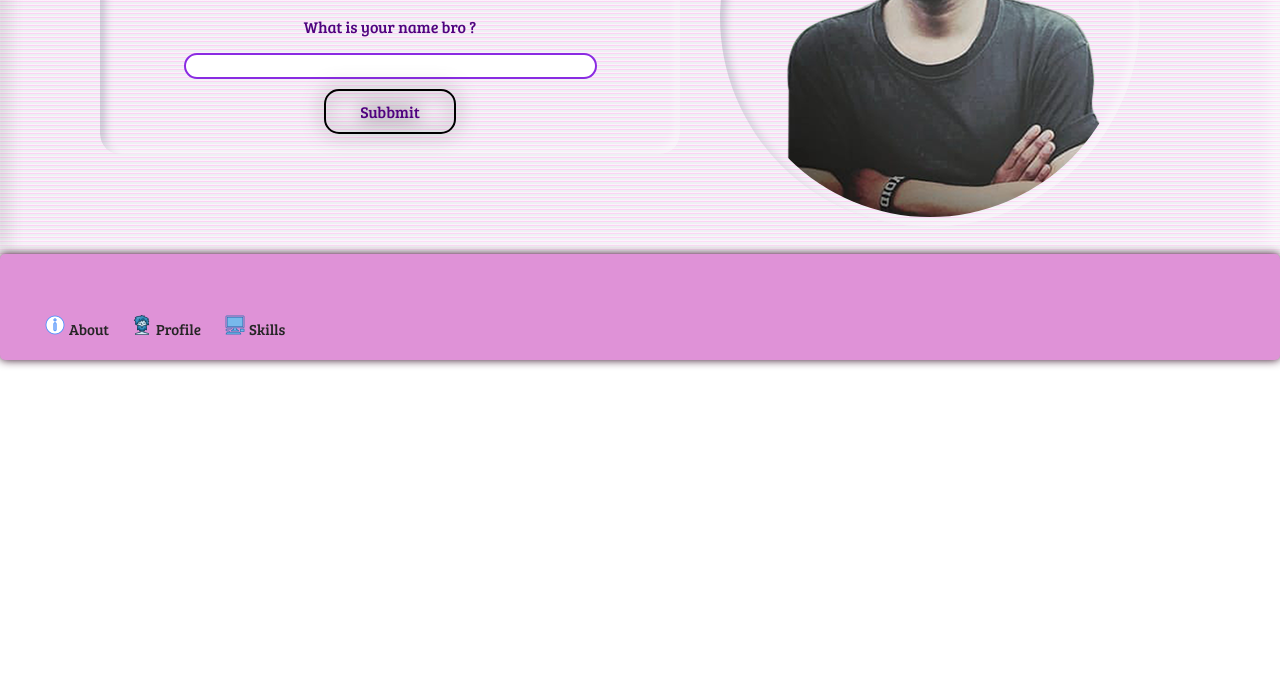
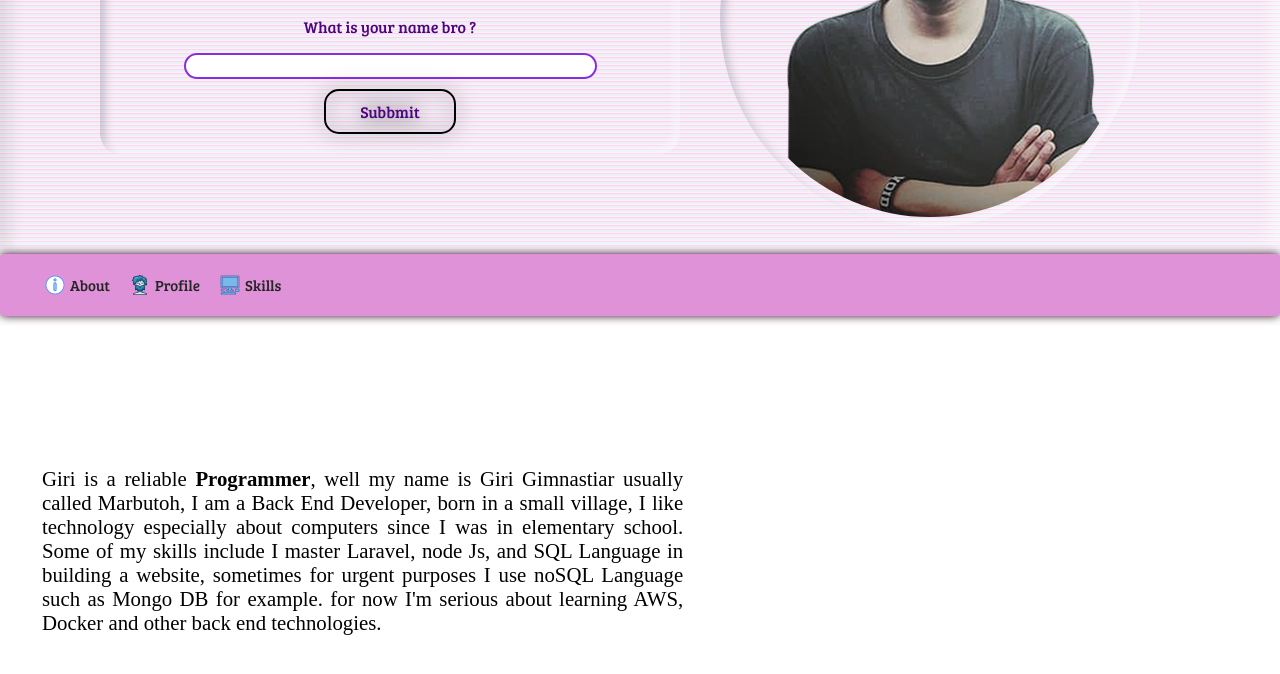
Before and after one commit to Marbutoh-Hub/Portofolio, a plain HTML site: page index.html in a window 1280 px wide. Shown: the part 242-916 px from the top of the page. Before the commit the page ends 816 px from the top, so only its background shows below. Drawn offline with Linux system fonts and the light colour scheme.

Commit message:
menambahkan main dan menambahkan animasi pada main dan lain lain

```diff
--- a/assets/js/script.js
+++ b/assets/js/script.js
@@ -31,6 +31,14 @@ const linkedin = document.querySelector(".linkedin");
 const twitter = document.querySelector(".twitter");
 const instagram = document.querySelector(".instagram");
 const nav = document.getElementsByTagName("nav");
+const jumbotron = document.querySelector(".jumbotron");
+const body = document.querySelector("body");
+const menu = document.getElementById("menu");
+const title = document.querySelector(".title");
+const pp = document.querySelector(".pp");
+const content = document.querySelector(".content");
+const aboutH1 = document.querySelector("#about>h1");
+const about = document.querySelector("#about");
 
 var j = 0;
 var speed = 50;
@@ -62,5 +70,24 @@ btnWelcome.addEventListener("click", function () {
   linkedin.style.marginLeft = "10px";
   twitter.style.marginLeft = "10px";
   instagram.style.marginLeft = "10px";
-  // nav.style.position = "relative";
 });
+
+document.addEventListener("scroll", () => {
+  var lastKnownScrollPosition = window.scrollY;
+  title.style.transform = "translate(" + lastKnownScrollPosition / 2 + "%,0px)";
+  pp.style.transform = "translate(0px," + -lastKnownScrollPosition + "%)";
+  console.log(lastKnownScrollPosition);
+  if (lastKnownScrollPosition > 10) {
+    aboutH1.style.marginLeft = "25%";
+    if (lastKnownScrollPosition > 300) {
+      about.style.border = "2px solid rgb(240, 154, 210)";
+      about.style.boxShadow = "0 0 10px rgb(52, 14, 38)";
+    }
+  } else if (lastKnownScrollPosition < 10) {
+    aboutH1.style.marginLeft = "-1000px";
+    if (lastKnownScrollPosition < 10) {
+      about.style.border = "2px solid white";
+      about.style.boxShadow = "0 0 10px white";
+    }
+  }
+});
--- a/assets/styles/style.css
+++ b/assets/styles/style.css
@@ -7,6 +7,9 @@ body {
 }
 
 /* CSS JUMBOTRON HEADER */
+header {
+  display: inline;
+}
 .jumbotron,
 .title {
   font-family: "Bree Serif", sans-serif;
@@ -52,6 +55,7 @@ body {
   float: right;
   border-radius: 1500px;
   box-shadow: inset -5px -5px 9px rgba(255, 255, 255, 0.45), inset 5px 5px 9px rgba(94, 104, 121, 0.3);
+  transition: 1s;
 }
 
 .title {
@@ -61,6 +65,7 @@ body {
   border-radius: 20px;
   padding: 20px;
   box-shadow: inset -5px -5px 9px rgba(255, 255, 255, 0.45), inset 5px 5px 9px rgba(94, 104, 121, 0.3);
+  transition: 1s;
 }
 .sosmed {
   margin-left: 10px;
@@ -169,22 +174,64 @@ nav {
   position: sticky;
   border-radius: 5px;
   box-shadow: 0 0 10px rgb(52, 14, 38);
+  top: 0;
 }
 
 nav li {
-  display: inline;
   list-style-type: none;
   margin-right: 20px;
+  display: flex;
+  flex-direction: row;
+  flex-wrap: wrap;
 }
 
-.about {
-  margin-top: 40px;
+nav ul {
+  display: flex;
+  flex-direction: row;
 }
+
 nav a {
   font-size: 15px;
   font-weight: 200;
   font-family: "Bree Serif", sans-serif;
   text-decoration: none;
   color: rgb(37, 37, 37);
+  margin-left: 5px;
 }
 /* CSS NAVIGASI END */
+
+/* CSS CONTENT */
+#content {
+  background-color: white;
+  width: 75%;
+  height: 900px;
+}
+
+#about {
+  padding: 10px;
+  font-size: 1.5rem;
+  box-sizing: border-box;
+  margin: 10px;
+  border-radius: 5px;
+  transition: 1s;
+  z-index: 2;
+}
+
+#about > h1 {
+  z-index: 0;
+  font-family: "Bree Serif", sans-serif;
+  transition: 1s;
+  margin-left: -1000px;
+}
+#about > p {
+  padding: 20px;
+  font-size: 1.3rem;
+  width: 70%;
+  text-align: justify;
+}
+.span-about {
+  font-size: 1.5rem;
+  font-weight: 300;
+}
+
+/* CSS CONTENT END */
--- a/index.html
+++ b/index.html
@@ -33,7 +33,7 @@
         <img src="assets/img/PROFILE.png" alt="" class="pp" />
       </div>
       <nav>
-        <ul>
+        <ul id="menu">
           <li>
             <img src="assets/icon/abouticon.png" alt="" class="about" />
             <a href="#"> About </a>
@@ -49,6 +49,18 @@
         </ul>
       </nav>
     </header>
+    <main>
+      <div id="content">
+        <article id="about" class="card">
+          <h1>About <span class="span-about">Me</span></h1>
+          <p>
+            Giri is a reliable <strong>Programmer</strong>, well my name is Giri Gimnastiar usually called Marbutoh, I am a Back End Developer, born in a small village, I like technology especially about computers since I was in elementary
+            school. Some of my skills include I master Laravel, node Js, and SQL Language in building a website, sometimes for urgent purposes I use noSQL Language such as Mongo DB for example. for now I'm serious about learning AWS, Docker
+            and other back end technologies.
+          </p>
+        </article>
+      </div>
+    </main>
     <script src="assets/js/script.js"></script>
   </body>
 </html>
```
Also changed, not shown: 1 other file.
